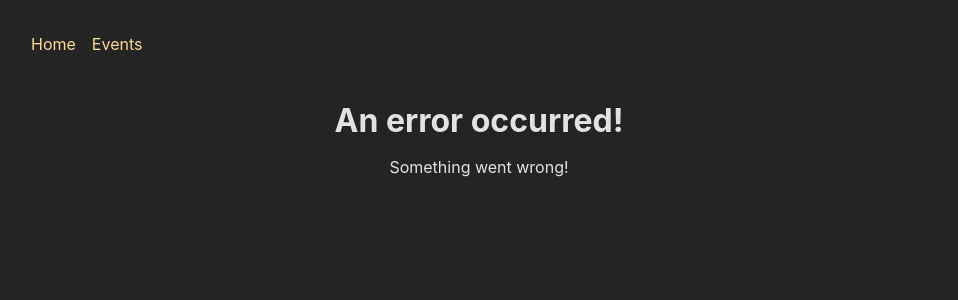
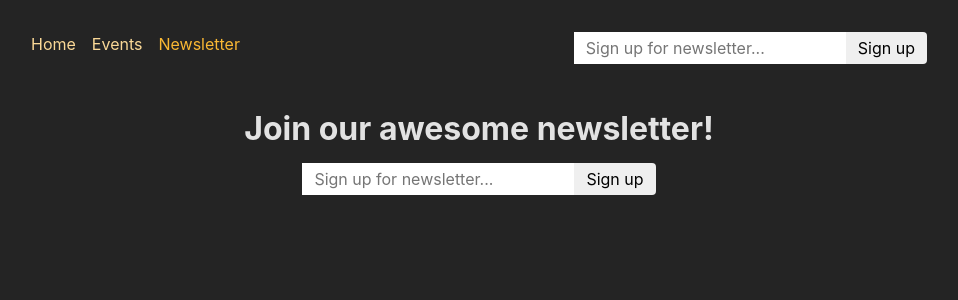
Before and after one commit to dmboone/react_routerAdvanced, a React (Create React App) app in the folder frontend/: page /newsletter in a window 1280 px wide. Shown: the top 300 px of the page, without its empty margins (161-1119 px from the left). Built offline with nearby package versions, Linux system fonts and the light colour scheme.

Commit message:
behind the scenes work with useFetcher()

```diff
--- a/frontend/src/App.js
+++ b/frontend/src/App.js
@@ -32,6 +32,8 @@
 import EventsRootLayout from "./pages/EventsRoot";
 import ErrorPage from "./pages/Error";
 import {action as manipulateEventAction} from './components/EventForm';
+import NewsletterPage from "./pages/Newsletter";
+import {action as newsletterAction } from './pages/Newsletter';
 
 const myRouter = createBrowserRouter([
   {
@@ -73,6 +75,11 @@
           },
         ],
       },
+      {
+        path: 'newsletter',
+        element: <NewsletterPage></NewsletterPage>,
+        action: newsletterAction
+      }
     ],
   },
 ]);
--- a/frontend/src/components/MainNavigation.js
+++ b/frontend/src/components/MainNavigation.js
@@ -1,5 +1,6 @@
 import { NavLink } from "react-router-dom";
 import classes from "./MainNavigation.module.css";
+import NewsletterSignup from './NewsletterSignup';
 
 function MainNavigation() {
   return (
@@ -12,8 +13,14 @@
           <li>
             <NavLink to='/events' className={({isActive})=> isActive ? classes.active : undefined}>Events</NavLink>
           </li>
+          <li>
+            <NavLink to="/newsletter" className={({isActive}) => isActive ? classes.active : undefined}>
+              Newsletter
+            </NavLink>
+          </li>
         </ul>
       </nav>
+      <NewsletterSignup />
     </header>
   );
 }
--- /dev/null
+++ b/frontend/src/components/NewsletterSignup.js
@@ -0,0 +1,28 @@
+import { useFetcher } from 'react-router-dom';
+import classes from './NewsletterSignup.module.css';
+import { useEffect } from 'react';
+
+function NewsletterSignup() {
+  const fetcher = useFetcher(); // use when you wanna trigger an action or loader w/o actually navigating to the page to which the action or loader belongs
+  // like sending your requests behind the scenes
+  const {data, state} = fetcher;
+
+  useEffect(() => {
+    if(state === 'idle' && data && data.message){
+      window.alert(data.message);
+    }
+  }, [data, state]);
+
+  return (
+    <fetcher.Form method="POST" action="/newsletter" className={classes.newsletter}>
+      <input
+        type="email"
+        placeholder="Sign up for newsletter..."
+        aria-label="Sign up for newsletter"
+      />
+      <button>Sign up</button>
+    </fetcher.Form>
+  );
+}
+
+export default NewsletterSignup;
--- /dev/null
+++ b/frontend/src/components/NewsletterSignup.module.css
@@ -0,0 +1,18 @@
+.newsletter input,
+.newsletter button {
+  font: inherit;
+  padding: 0.25rem 0.75rem;
+  border-radius: 0;
+  border: none;
+}
+
+.newsletter button {
+  border-top-right-radius: 4px;
+  border-bottom-right-radius: 4px;
+  cursor: pointer;
+}
+
+.newsletter button:hover {
+  background-color: var(--color-primary-300);
+  color: var(--color-gray-800);
+}
--- /dev/null
+++ b/frontend/src/pages/Newsletter.js
@@ -0,0 +1,21 @@
+import NewsletterSignup from '../components/NewsletterSignup';
+import PageContent from '../components/PageContent';
+
+function NewsletterPage() {
+  return (
+    <PageContent title="Join our awesome newsletter!">
+      <NewsletterSignup />
+    </PageContent>
+  );
+}
+
+export default NewsletterPage;
+
+export async function action({ request }) {
+  const data = await request.formData();
+  const email = data.get('email');
+
+  // send to backend newsletter server ...
+  console.log(email);
+  return { message: 'Signup successful!' };
+}
```
